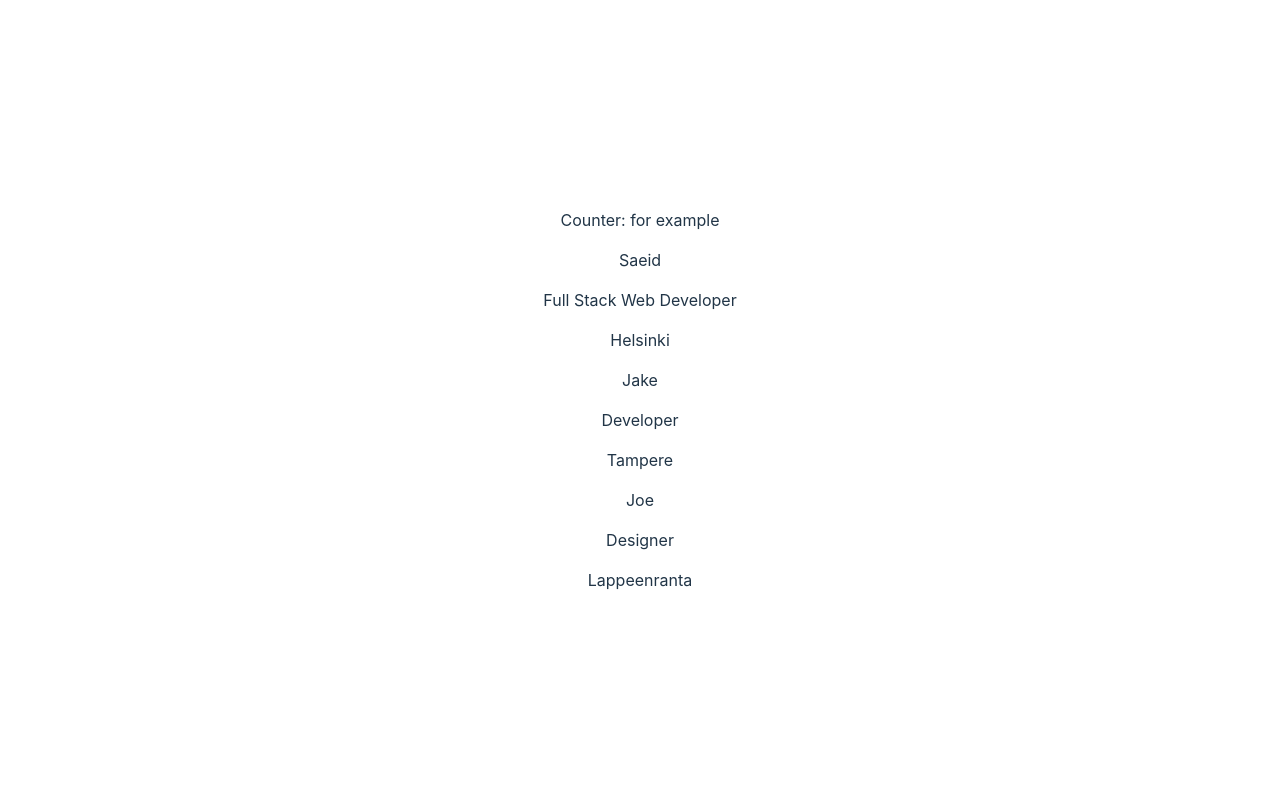
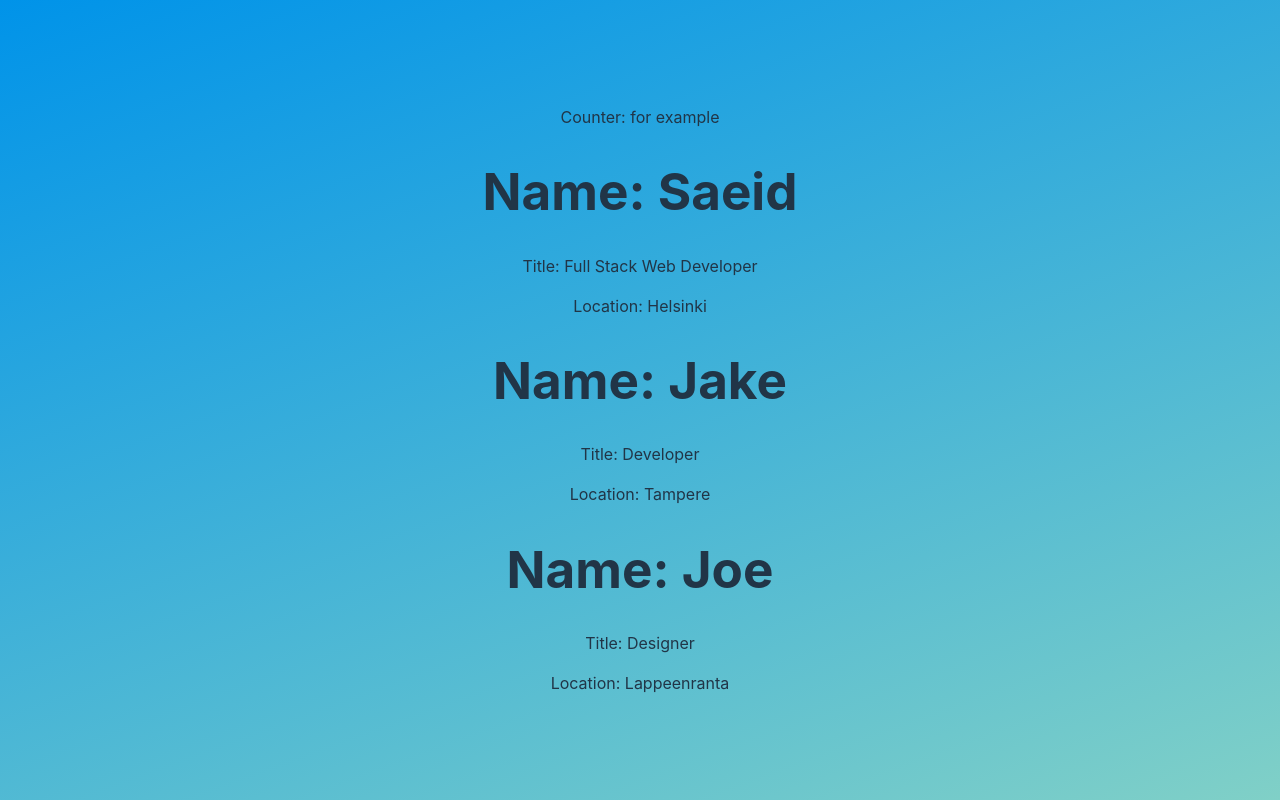
Before and after one commit to AbuAlSaeidRajon/React_Demo, a React (Vite) app: page / in a window 1280 px wide. Built offline with nearby package versions, Linux system fonts and the light colour scheme.

Commit message:
background color updated

```diff
--- a/src/App.jsx
+++ b/src/App.jsx
@@ -5,20 +5,21 @@ import { useState } from 'react'
 function App() {
   const [counter, setCounter] = useState("for example")
   const [persons, setPersons] = useState([
-    {name:"Saeid", title:"Full Stack Web Developer", location:"Helsinki"},
-    {name:"Jake", title:"Developer", location:"Tampere"},
-    {name:"Joe", title:"Designer", location:"Lappeenranta"}
+    { id:1, name:"Saeid", title:"Full Stack Web Developer", location:"Helsinki"} ,
+    { id:2, name:"Jake", title:"Developer", location:"Tampere" },
+    { id:3, name:"Joe", title:"Designer", location:"Lappeenranta" },
   ]);
 
   return (
     <>
     <p>Counter: {counter}</p>
     {persons.map((person) => (
-      <>
-    <p>{person.name}</p>
-    <p>{person.title}</p>
-    <p>{person.location}</p>
-      </>
+      <Box
+      key={person.id}
+    name={person.name}
+    title={person.title}
+    location={person.location}
+      />
     ))}
     </>
   );
--- a/src/index.css
+++ b/src/index.css
@@ -5,8 +5,8 @@
 
   color-scheme: light dark;
   color: rgba(255, 255, 255, 0.87);
-  background-color: #380000;
-
+  background-color: #0093E9;
+  background-image: linear-gradient(160deg, #0093E9 0%, #80D0C7 100%);
   font-synthesis: none;
   text-rendering: optimizeLegibility;
   -webkit-font-smoothing: antialiased;
```
